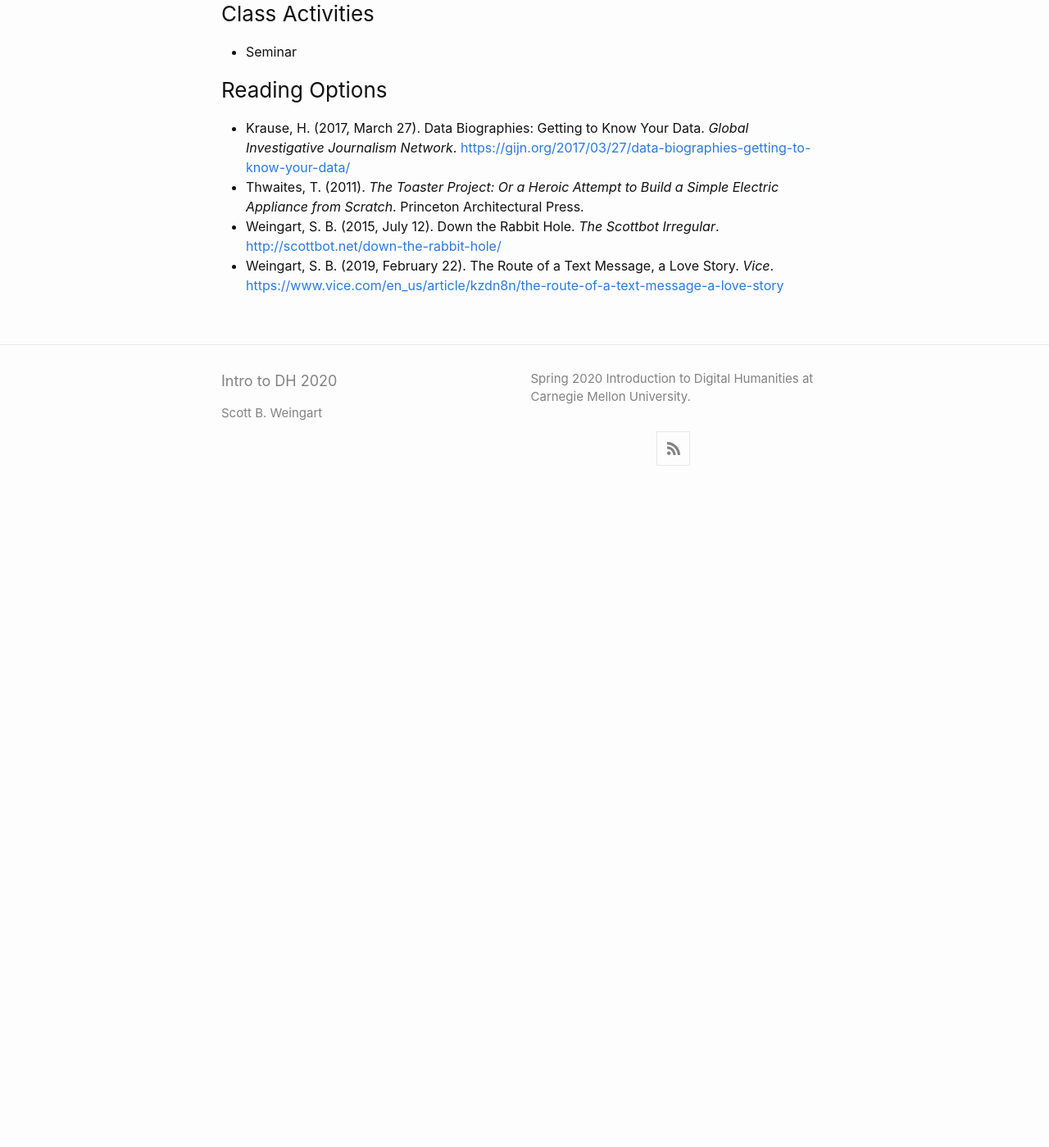
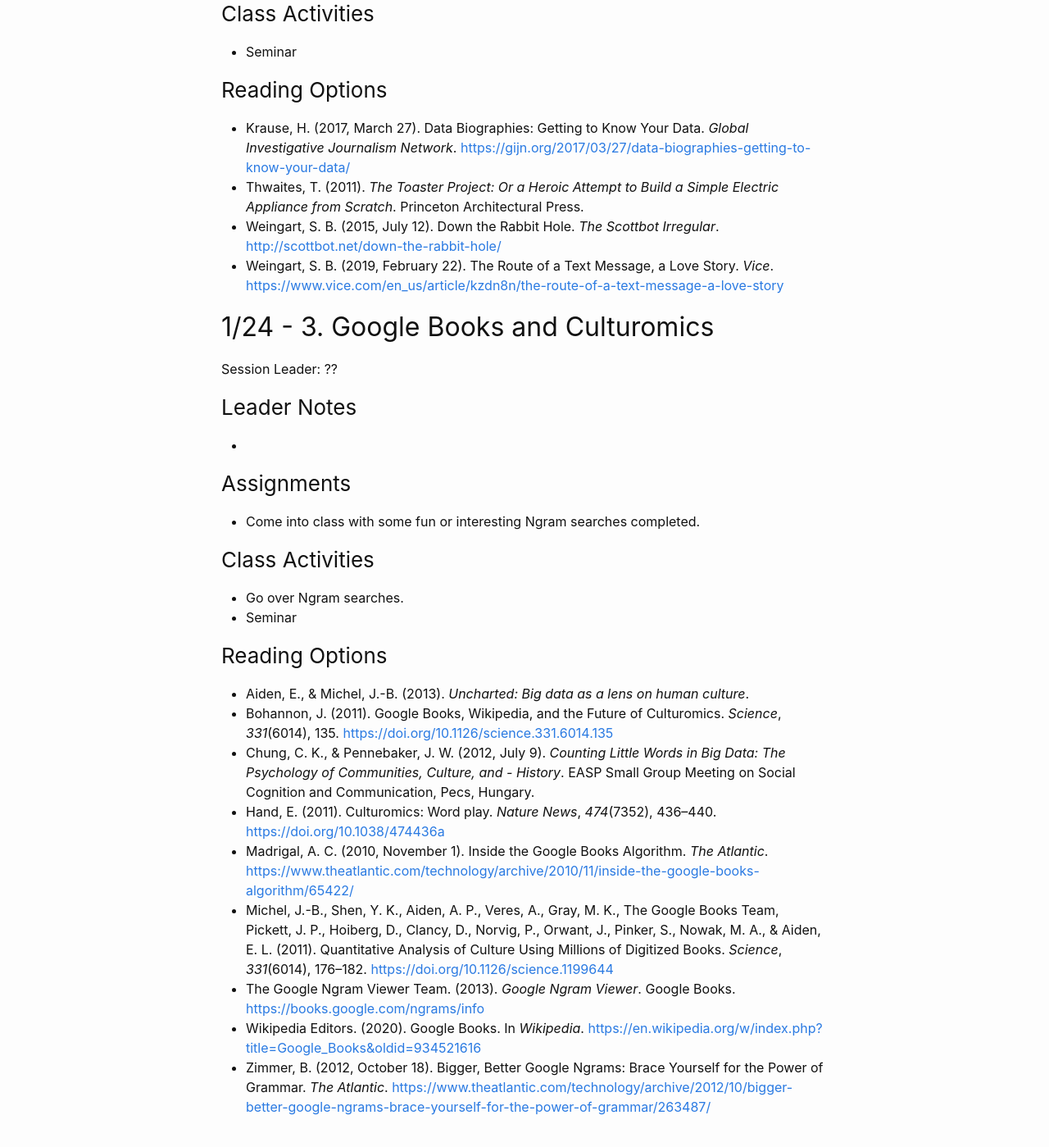
Before and after one commit to scottbot/IntroDH2020, a Jekyll site: the page built from schedule.md, in a window 1280 px wide and 1400 px high, scrolled down 1190 px. Shown: the whole window at 82% size. Built offline with Jekyll 4.4.1, drawn with Linux system fonts in a browser that asks for light colours; before the commit the page ends 1788 px from its top, so only the background shows below that.

Commit message:
Session 3

```diff
--- a/schedule.md
+++ b/schedule.md
@@ -40,3 +40,27 @@ Session Leader: ??
 - Thwaites, T. (2011). *The Toaster Project: Or a Heroic Attempt to Build a Simple Electric Appliance from Scratch*. Princeton Architectural Press.
 - Weingart, S. B. (2015, July 12). Down the Rabbit Hole. *The Scottbot Irregular*. [http://scottbot.net/down-the-rabbit-hole/](http://scottbot.net/down-the-rabbit-hole/)
 - Weingart, S. B. (2019, February 22). The Route of a Text Message, a Love Story. *Vice*. [https://www.vice.com/en_us/article/kzdn8n/the-route-of-a-text-message-a-love-story](https://www.vice.com/en_us/article/kzdn8n/the-route-of-a-text-message-a-love-story)
+
+## 1/24 - 3. Google Books and Culturomics
+Session Leader: ??
+
+### Leader Notes
+-
+
+### Assignments
+- Come into class with some fun or interesting Ngram searches completed.
+
+### Class Activities
+- Go over Ngram searches.
+- Seminar
+
+### Reading Options
+- Aiden, E., & Michel, J.-B. (2013). *Uncharted: Big data as a lens on human culture*.
+- Bohannon, J. (2011). Google Books, Wikipedia, and the Future of Culturomics. *Science*, *331*(6014), 135. [https://doi.org/10.1126/science.331.6014.135](https://doi.org/10.1126/science.331.6014.135)
+- Chung, C. K., & Pennebaker, J. W. (2012, July 9). *Counting Little Words in Big Data: The Psychology of Communities, Culture, and - History*. EASP Small Group Meeting on Social Cognition and Communication, Pecs, Hungary.
+- Hand, E. (2011). Culturomics: Word play. *Nature News*, *474*(7352), 436–440. [https://doi.org/10.1038/474436a](https://doi.org/10.1038/474436a)
+- Madrigal, A. C. (2010, November 1). Inside the Google Books Algorithm. *The Atlantic*. [https://www.theatlantic.com/technology/archive/2010/11/inside-the-google-books-algorithm/65422/](https://www.theatlantic.com/technology/archive/2010/11/inside-the-google-books-algorithm/65422/)
+- Michel, J.-B., Shen, Y. K., Aiden, A. P., Veres, A., Gray, M. K., The Google Books Team, Pickett, J. P., Hoiberg, D., Clancy, D., Norvig, P., Orwant, J., Pinker, S., Nowak, M. A., & Aiden, E. L. (2011). Quantitative Analysis of Culture Using Millions of Digitized Books. *Science*, *331*(6014), 176–182. [https://doi.org/10.1126/science.1199644](https://doi.org/10.1126/science.1199644)
+- The Google Ngram Viewer Team. (2013). *Google Ngram Viewer*. Google Books. [https://books.google.com/ngrams/info](https://books.google.com/ngrams/info)
+- Wikipedia Editors. (2020). Google Books. In *Wikipedia*. [https://en.wikipedia.org/w/index.php?title=Google_Books&oldid=934521616](https://en.wikipedia.org/w/index.php?title=Google_Books&oldid=934521616)
+- Zimmer, B. (2012, October 18). Bigger, Better Google Ngrams: Brace Yourself for the Power of Grammar. *The Atlantic*. [https://www.theatlantic.com/technology/archive/2012/10/bigger-better-google-ngrams-brace-yourself-for-the-power-of-grammar/263487/](https://www.theatlantic.com/technology/archive/2012/10/bigger-better-google-ngrams-brace-yourself-for-the-power-of-grammar/263487/)
```
